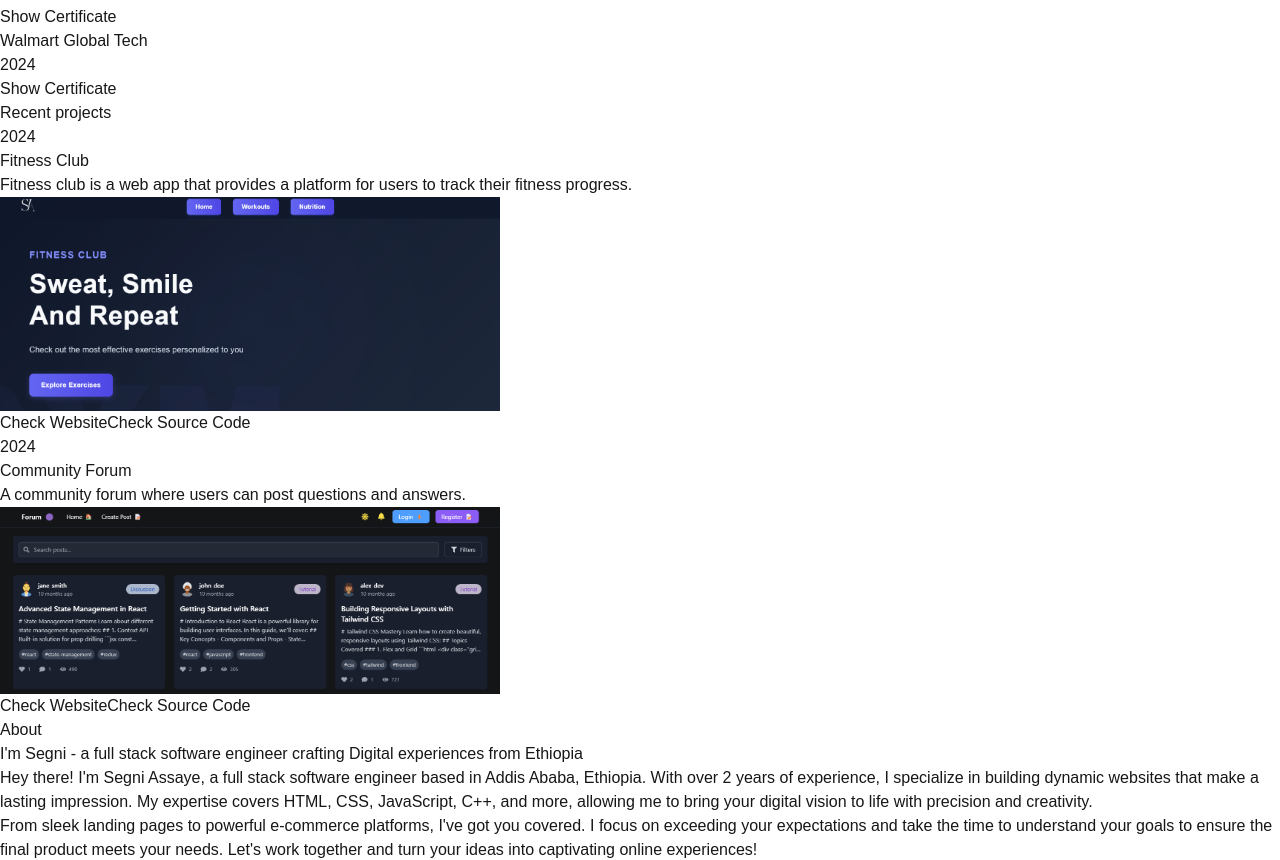
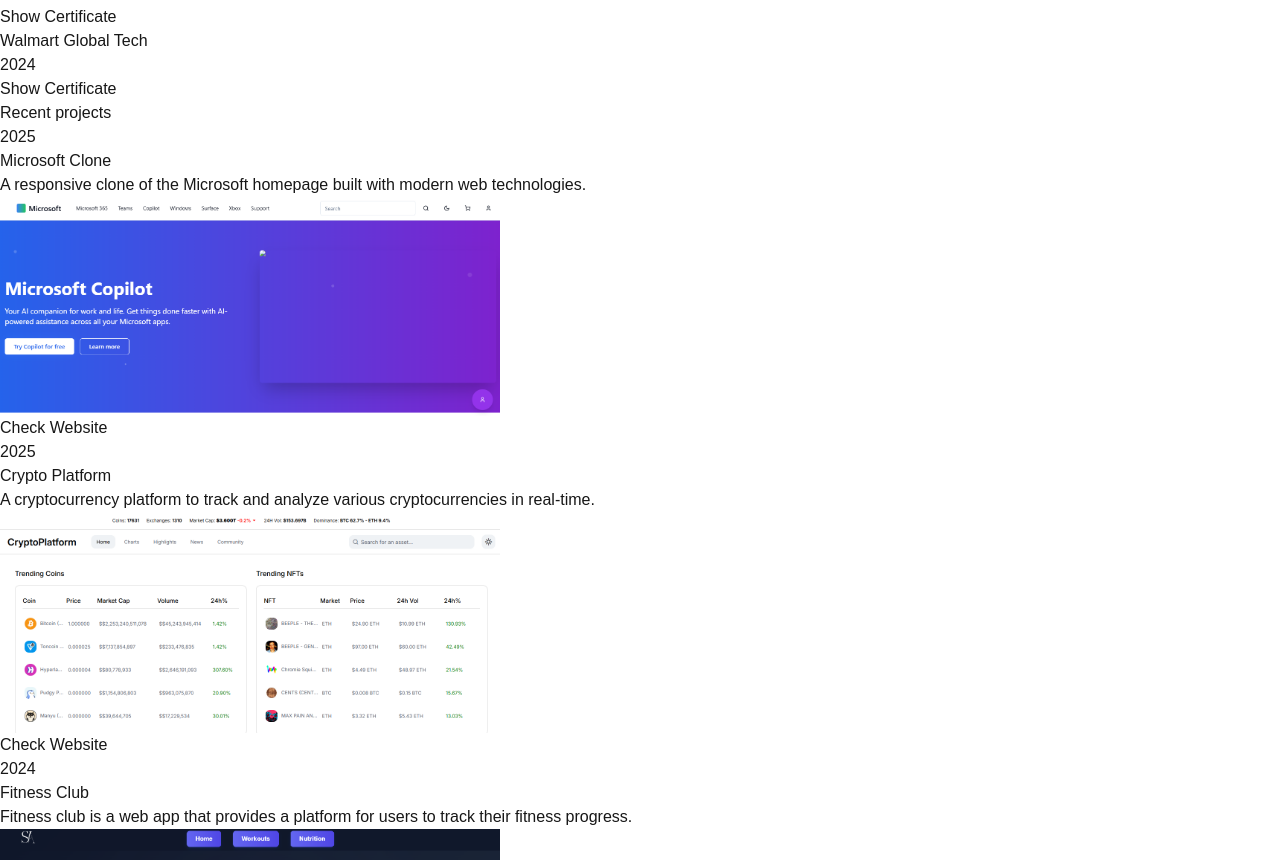
Before and after one commit to Segniko/My-Resume, a Next.js app: page / in a window 1280 px wide. Shown: the part 667-1527 px from the top of the page. Built offline with nearby package versions, Linux system fonts and the light colour scheme.

Commit message:
Add Microsoft Clone and Crypto Platform projects with preview images

```diff
--- a/src/app/Component.tsx
+++ b/src/app/Component.tsx
@@ -130,6 +130,44 @@
           </div>
           <div className="grid md:grid-cols-2 gap-8">
             <div className="space-y-4">
+              <div className="text-sm text-gray-400">2025</div>
+              <h3 className="text-2xl font-bold">Microsoft Clone</h3>
+              <p className="text-gray-400">
+                A responsive clone of the Microsoft homepage built with modern web technologies.
+              </p>
+              <div className="bg-zinc-900/50 rounded-lg p-2">
+                <Image
+                  src="/Microsoft_Clone.png"
+                  alt="Microsoft Clone"
+                  width={500}
+                  height={300}
+                  className="rounded-lg w-full"
+                />
+                <div className="flex space-x-2">
+                  <button className="mt-2 bg-teal-500 text-white px-4 py-2 rounded" onClick={() => window.open('https://segni-microsoft-clone.vercel.app/', '_blank')}>Check Website</button>
+                </div>
+              </div>
+            </div>
+            <div className="space-y-4">
+              <div className="text-sm text-gray-400">2025</div>
+              <h3 className="text-2xl font-bold">Crypto Platform</h3>
+              <p className="text-gray-400">
+                A cryptocurrency platform to track and analyze various cryptocurrencies in real-time.
+              </p>
+              <div className="bg-zinc-900/50 rounded-lg p-6">
+                <Image
+                  src="/CryptoPlatform.png"
+                  alt="Crypto Platform"
+                  width={500}
+                  height={300}
+                  className="rounded-lg w-full"
+                />
+                <div className="flex space-x-2">
+                  <button className="mt-2 bg-teal-500 text-white px-4 py-2 rounded" onClick={() => window.open('https://segnis-cryptoplatform.vercel.app/', '_blank')}>Check Website</button>
+                </div>
+              </div>
+            </div>
+            <div className="space-y-4">
               <div className="text-sm text-gray-400">2024</div>
               <h3 className="text-2xl font-bold">Fitness Club</h3>
               <p className="text-gray-400">
```
Also changed, not shown: public/CryptoPlatform.png (added), public/Microsoft_Clone.png (added).
